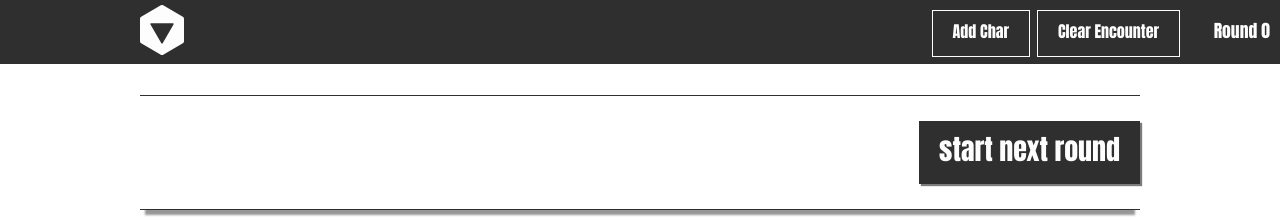
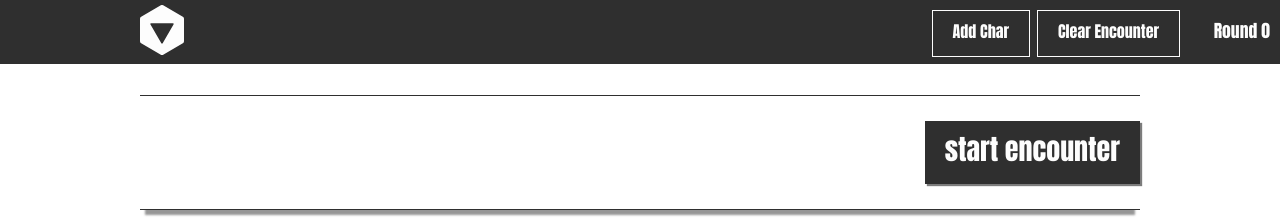
Before and after one commit to patrickwroach/inc, a React app: page / in a window 1280 px wide. Shown: the top 221 px of the page. Built offline with nearby package versions, Linux system fonts and the light colour scheme.

Commit message:
Start Encounter Button Name Update

```diff
--- a/app/components/Presentational/character.jsx
+++ b/app/components/Presentational/character.jsx
@@ -2,15 +2,17 @@ import React from 'react';
 import { Button } from './button.jsx';
 import { SingleTextModalContainer } from '../containers/SingleTextModalContainer.jsx';
 import { Constants } from '../../other/Constants.js';
+import {InitGroupStore} from '../../data/InitGroupStore.js';
 
 export class Character extends React.Component {
   render() {
     var charNameDisplay = null;
     if (this.props.id === 'new-round' && this.props.initPosition === 0) {
+      const numberOfInitGroups = InitGroupStore.getInitGroups().length;
       charNameDisplay = (
         <div className="char-name">
           <h1>
-            <Button id = "start-round-button" text={Constants.startRoundButtonString} onClick={this.props.handleStartRound} />
+            <Button id = "start-round-button" text={numberOfInitGroups > 1 ? Constants.startRoundButtonString:Constants.startEncounterButtonString} onClick={this.props.handleStartRound} />
           </h1>
         </div>
       );
--- a/app/index.html
+++ b/app/index.html
@@ -4,6 +4,7 @@
    <head>
       <meta charset = "UTF-8">
       <meta name="viewport" content="width=device-width, initial-scale=1">
+      <link rel="icon" href="assets/favicon.ico">
       <title>Incounter</title>
    </head>
 
--- a/app/other/Constants.js
+++ b/app/other/Constants.js
@@ -39,6 +39,10 @@ export class Constants {
 		return "start next round";
 	}
 
+	static get startEncounterButtonString() {
+		return "start encounter";
+	}
+
   static get editInitLabelString() {
     return "Enter new initiative";
   }
```
Also changed, not shown: app/assets/favicon.ico.jpg (added), 1 other file (tests, documents, lock files or other folders).
